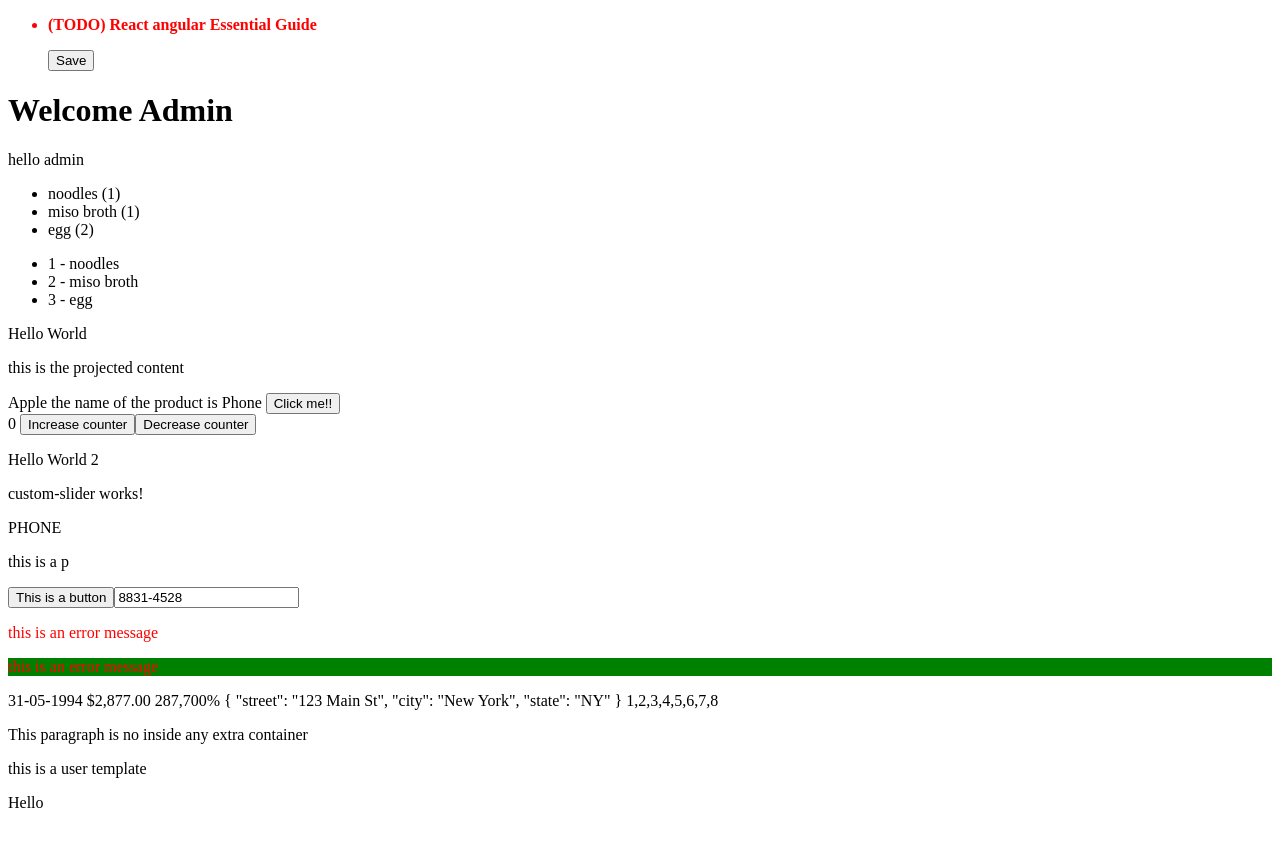
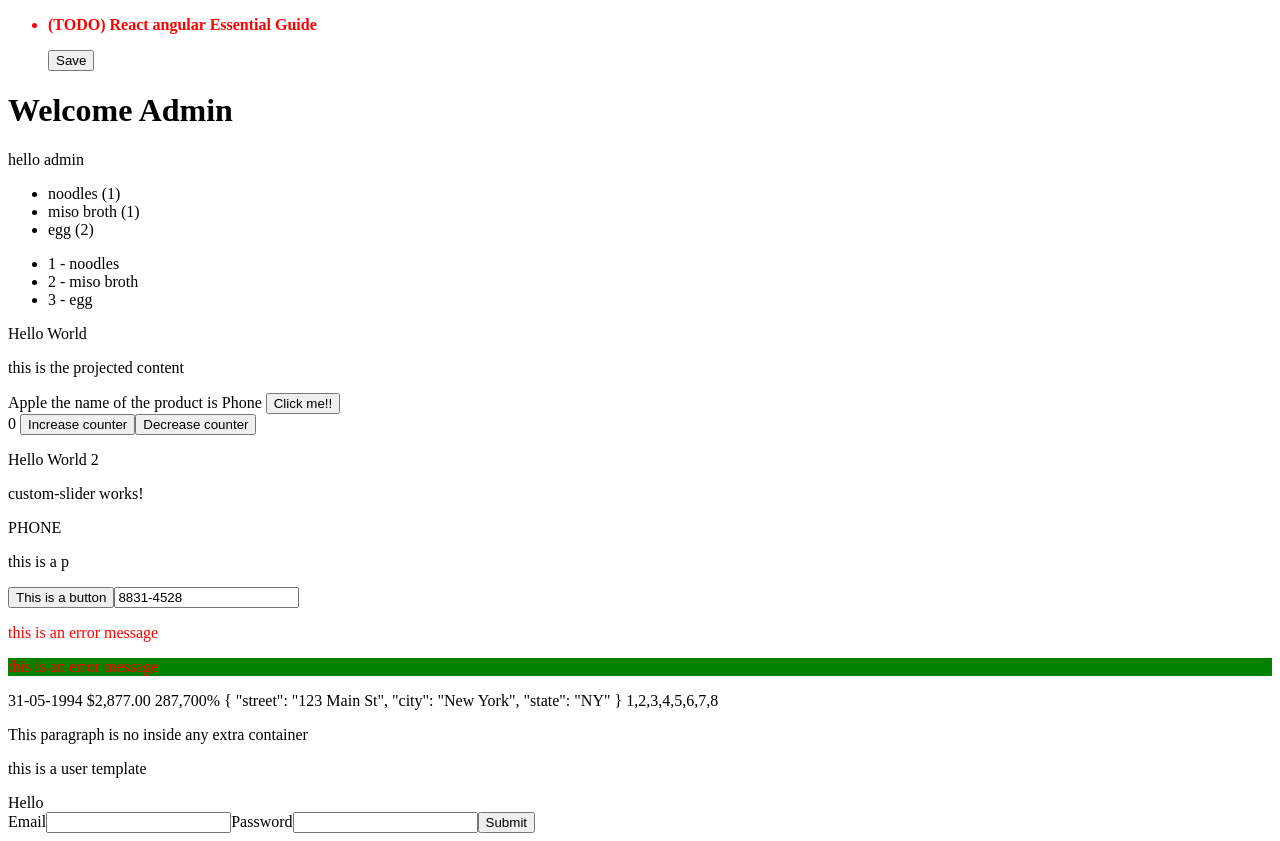
Before and after one commit to WilsonCarv/web-dev, an Angular app in the folder angular-app/: page / in a window 1280 px wide. Before the commit the page ends 820 px from the top, so only its background shows below. Built offline with nearby package versions, Linux system fonts and the light colour scheme.

Commit message:
use from

```diff
--- a/angular-app/src/app/app.component.html
+++ b/angular-app/src/app/app.component.html
@@ -7,3 +7,4 @@
 <app-custom-slider></app-custom-slider>
 <app-binding></app-binding>
 <app-template></app-template>
+<app-form-example></app-form-example>
--- a/angular-app/src/app/app.component.ts
+++ b/angular-app/src/app/app.component.ts
@@ -19,6 +19,7 @@ import { ParentComponent } from './components/passing-data/parent/parent.compone
 import { CustomSliderComponent } from './components/host/custom-slider/custom-slider.component';
 import { BindingComponent } from './components/binding/binding.component';
 import { TemplateComponent } from './components/template/template.component';
+import { FormExampleComponent } from './components/form-example/form-example.component';
 
 @Component({
 	selector: 'app-root',
@@ -33,7 +34,8 @@ import { TemplateComponent } from './components/template/template.component';
 		ParentComponent,
 		CustomSliderComponent,
 		BindingComponent,
-		TemplateComponent
+		TemplateComponent,
+		FormExampleComponent
 	],
 	templateUrl: './app.component.html',
 	styleUrls: ['./app.component.scss']
--- /dev/null
+++ b/angular-app/src/app/components/form-example/form-example.component.html
@@ -0,0 +1,9 @@
+<form [formGroup]="exampleForm" (ngSubmit)="onSubmit()">
+	<label for="email">Email</label>
+	<input type="email" id="email" formControlName="email" />
+
+	<label for="password">Password</label>
+	<input type="password" id="password" formControlName="password" />
+
+	<button type="submit">Submit</button>
+</form>
--- /dev/null
+++ b/angular-app/src/app/components/form-example/form-example.component.ts
@@ -0,0 +1,23 @@
+import { Component } from '@angular/core';
+import { FormBuilder, FormGroup, ReactiveFormsModule } from '@angular/forms';
+
+@Component({
+	selector: 'app-form-example',
+	standalone: true,
+	imports: [ReactiveFormsModule],
+	templateUrl: './form-example.component.html',
+	styleUrl: './form-example.component.scss'
+})
+export class FormExampleComponent {
+	exampleForm: FormGroup;
+
+	constructor(formBuilder: FormBuilder) {
+		this.exampleForm = formBuilder.group({
+			email: '',
+			password: ''
+		});
+	}
+	onSubmit() {
+		console.log(this.exampleForm.value);
+	}
+}
```
Also changed, not shown: angular-app/src/app/components/form-example/form-example.component.scss (added), 1 other file (tests, documents, lock files or other folders).
